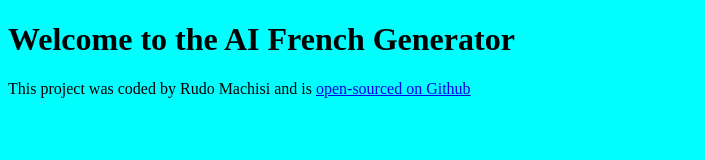
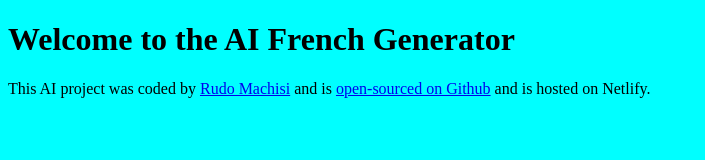
Before and after one commit to rudomachsi/french-poem-generator, a plain HTML site: page index.html in a window 1280 px wide. Shown: the whole page, without its empty margins (0-705 px from the left). Drawn offline with Linux system fonts and the light colour scheme.

Commit message:
added my github account

```diff
--- a/index.html
+++ b/index.html
@@ -9,12 +9,12 @@
     <body>
         <h1>Welcome to the AI French Generator</h1>
 
-        <footer>This project was coded by Rudo Machisi and is <a href="https://github.com/rudomachsi/french-poem-generator" target="_blank"
+        <footer>This AI project was coded by  <a href="https://github.com/rudomachsi">Rudo Machisi</a> and is <a href="https://github.com/rudomachsi/french-poem-generator" target="_blank"
             >
             open-sourced on Github</a>
+and is hosted on Netlify.
+        </footer>
 
-        </footer>
-        <a href=""></a>
 
         <script src="src/index.js"></script>
         </body>
```
